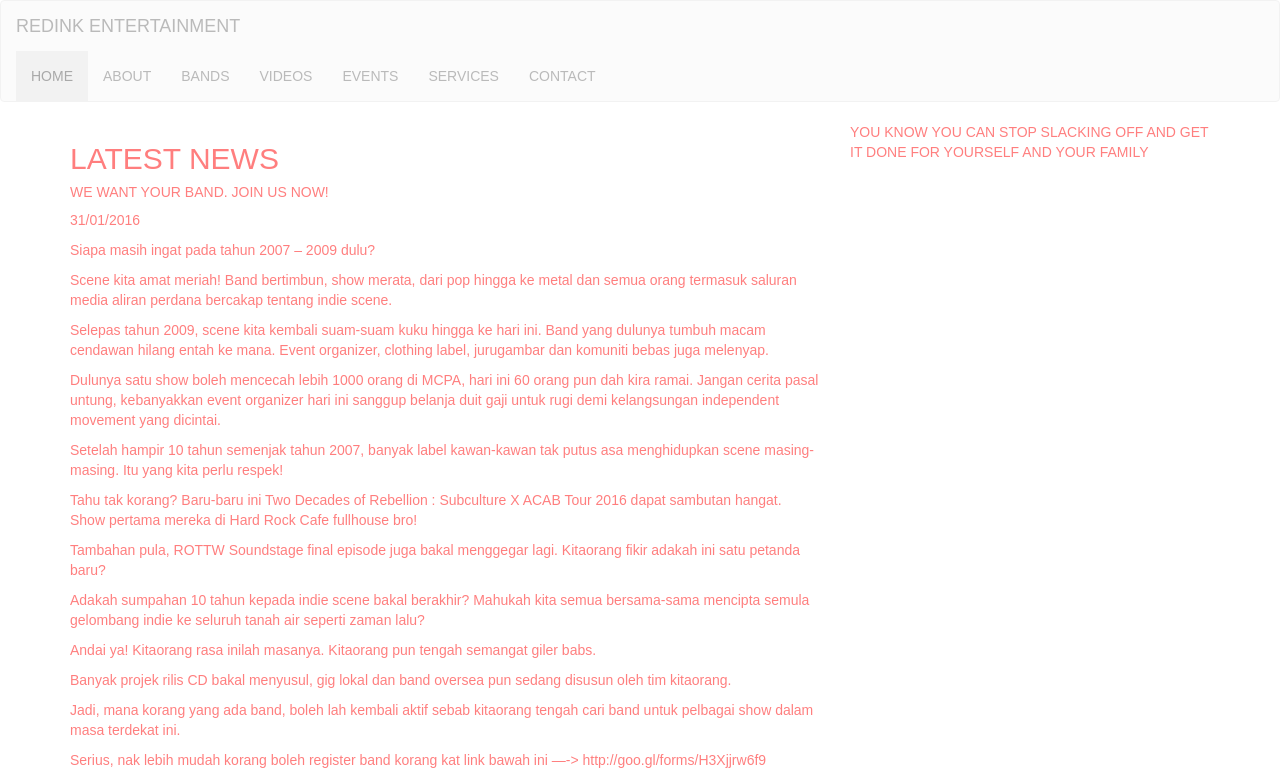
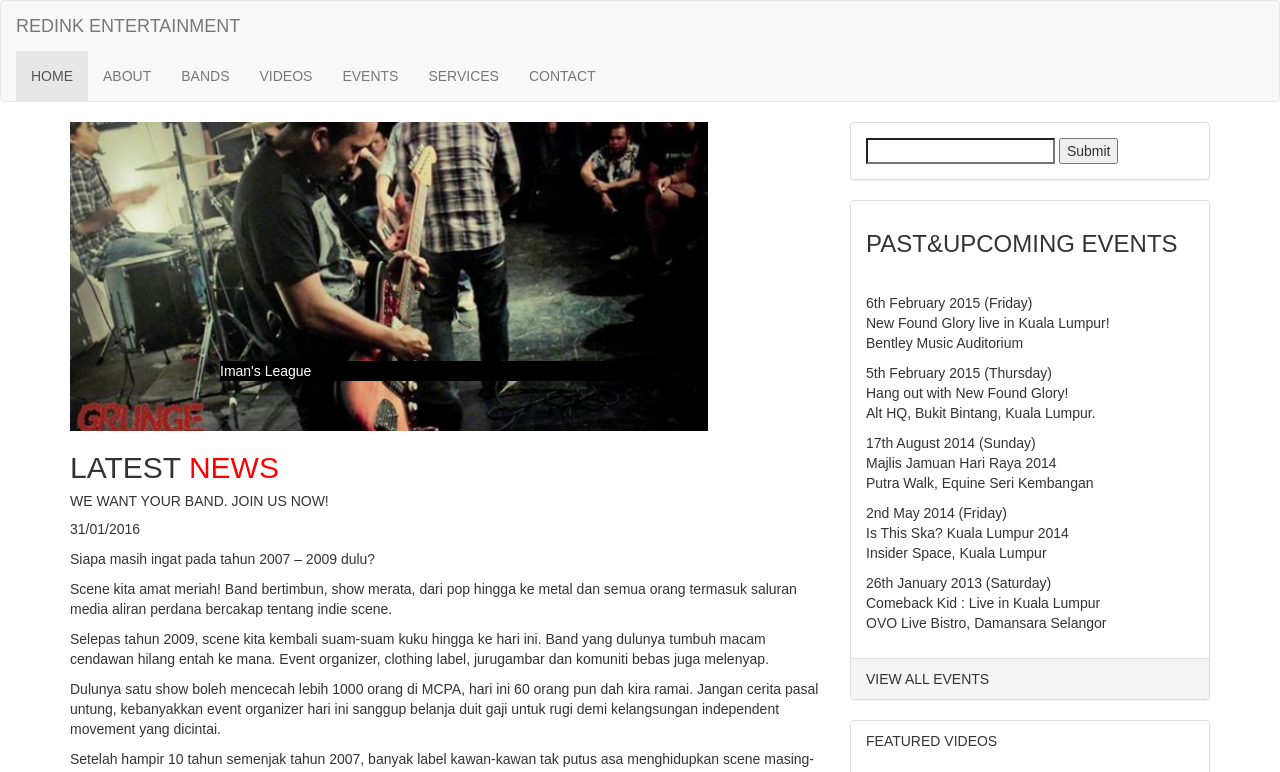
Before and after one commit to garrattj/red-ink-project, a PHP site: page / in a window 1280 px wide. Shown: the top 772 px of the page. Run offline with PHP 8.4, Linux system fonts and the light colour scheme; some libraries are stand-ins or nearby versions.

Commit message:
added font antonio regular, modified right-aside to work

```diff
--- a/_includes/right-aside.php
+++ b/_includes/right-aside.php
@@ -1,9 +1,8 @@
-<div class="col-md-4 max-margin-top">
+
 	<div class="panel panel-default">
 		<div class="panel-body">
 			<div id="search">
 				<form action="action_page.php">
-
 					<input type="search" name="googlesearch">
 					<input type="submit">
 				</form>
@@ -12,7 +11,9 @@
 	</div>
 	<div class="panel panel-default">
 		<div id="panelhead">
-			<div class="panel-heading"> PAST&UPCOMINGEVENTS </div>
+			<div class="panel-heading">
+				<h3>PAST&UPCOMING <span>EVENTS</span> </h3>
+			</div>
 		</div>
 		<div class="panel-body">
 			<p>6th February 2015 (Friday) <br> New Found Glory live in Kuala Lumpur! <br> Bentley Music Auditorium</p>
@@ -28,7 +29,6 @@
 			<div class="panel-heading"> FEATURED VIDEOS </div>
 		</div>
 		<div class="panel-body">
-
 			<iframe width="310" height="207" src="https://www.youtube.com/embed/jgUn_xXRtF0" frameborder="0" allowfullscreen></iframe>
 			<iframe width="310" height="207" src="https://www.youtube.com/embed/Qu1Hw8WJeHo" frameborder="0" allowfullscreen></iframe>
 		</div>
@@ -47,6 +47,6 @@
 			<p>26th January 2013 (Saturday) <br> Comeback Kid : Live in Kuala Lumpur <br> OVO Live Bistro, Damansara Selangor</p>
 		</div>
 		<div class="panel-footer">
-		<a href="bands.php">VIEW ALL BANDS</a></div>
+			<a href="bands.php">VIEW ALL BANDS</a>
 		</div>
 	</div>
--- a/assets/css/dest/custom.min.css
+++ b/assets/css/dest/custom.min.css
@@ -1,2 +1,2 @@
-body{background-color:white;opacity:0.5;background-image:url "./../../assets/images/body-background.jpg";font-family:inherit;color:red}.header{font-family:Anton}
+body{background-color:white;background-image:url "./../../assets/images/body-background.jpg";font-family:inherit}.header{font-family:anton}h2 span{color:red}.caption{text-align:left;margin:0px;padding:0px;border:0px;background-color:black}h5-index{color:red}search{background-color:red}
 /*# sourceMappingURL=custom.min.css.map */
--- a/assets/css/src/custom.scss
+++ b/assets/css/src/custom.scss
@@ -3,12 +3,28 @@
 
 body{
 	background-color:white;
-	opacity:0.5;
+
 	background-image:url ("./../../assets/images/body-background.jpg");
 	font-family:inherit;
-	color: $primary-red;
+}
+.header{
+	font-family:anton;
 
 }
-.header{
-	font-family:Anton;
+h2 span{
+	color:$primary-red;
 }
+
+.caption{
+	text-align:left;
+	margin:0px;
+	padding:0px;
+	border:0px;
+	background-color:black;
+}
+h5-index{
+	color:$primary-red;
+}
+search{
+	background-color:$primary-red;
+}
--- a/index.php
+++ b/index.php
@@ -44,10 +44,56 @@
 		<div class="content">
 			<div class="row">
 				<div class="col-md-8">
+					<div id="carousel-example-generic" class="carousel slide" data-ride="carousel">
+
+						<!-- Wrapper for slides -->
+						<div class="carousel-inner" role="listbox">
+							<div class="item active">
+								<img src="assets/images/slider-1.jpg" height="308" width="638" alt="...">
+								<div class="carousel-caption">
+									<div class ="caption">
+										Iman's League
+									</div>
+								</div>
+							</div>
+							<div class="item">
+								<img src="assets/images/slider-2.jpg" height="308" width="638" alt="...">
+								<div class="carousel-caption">
+									<div class ="caption">
+										Carbon 4 Teen
+									</div>
+								</div>
+							</div>
+
+							<div class="item">
+								<img src="assets/images/slider-3.jpg" height="308" width="638" alt="...">
+								<div class="carousel-caption">
+									<div class ="caption">
+										Honey B
+									</div>
+								</div>
+							</div>
+							<div class="item">
+								<img src="assets/images/slider-4.jpg" height="308" width="638"alt="...">
+								<div class="carousel-caption">
+									<div class ="caption">
+										Rocket To Mecca
+									</div>
+								</div>
+							</div>
+						</div>
+					</div>
+
+<!-- Controls -->
+
+
+
 					<div id ="header">
-						<h2>LATEST NEWS</h2>
+						<h2>LATEST<span> NEWS</span></h2>
 					</div>
+					<div class ="h5-index">
 						<h5>WE WANT YOUR BAND. JOIN US NOW!</h5>
+					</div>
 							<p> 31/01/2016 </p>
 							<p>Siapa masih ingat pada tahun 2007 – 2009 dulu?</p>
 							<p>Scene kita amat meriah! Band bertimbun, show merata, dari pop hingga ke metal dan semua orang termasuk saluran media aliran perdana bercakap tentang indie scene.</p>
@@ -69,8 +115,11 @@
 								<li><a href="index-2.php">2</a></li>
 							</ul>
 				</div>
+
 				<div class="col-md-4">
-				 YOU KNOW YOU CAN STOP SLACKING OFF AND GET IT DONE FOR YOURSELF AND YOUR FAMILY
+					<?php
+						include ("_includes/right-aside.php")
+					?>
 				</div>
 			</div>
 		</div>
```
Also changed, not shown: assets/fonts/SIL Open Font License.txt (added, +43 -0 lines), assets/fonts/Antonio-Bold.ttf (added), assets/fonts/Antonio-Light.ttf (added), assets/fonts/Antonio-Regular.ttf (added), 1 other file. Lines whose indentation alone changed are shown as unchanged.
